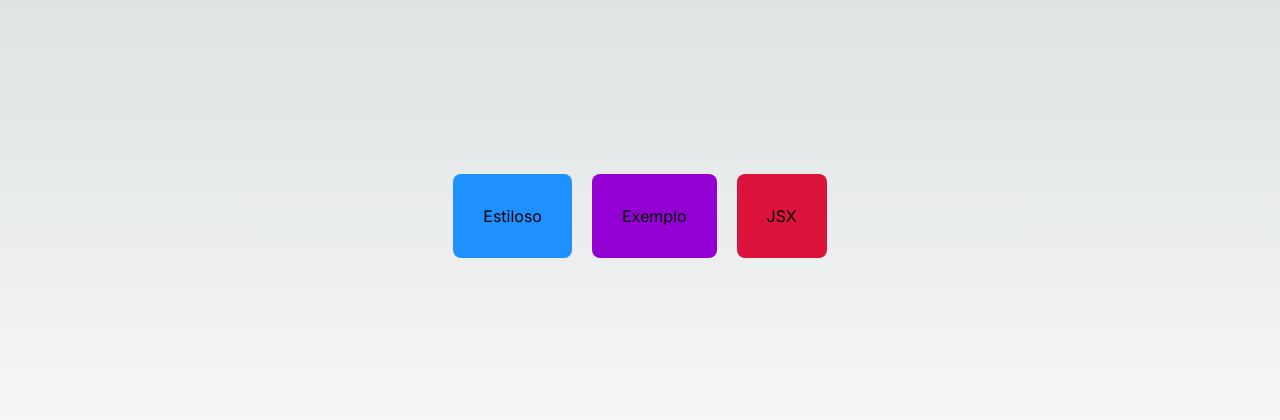
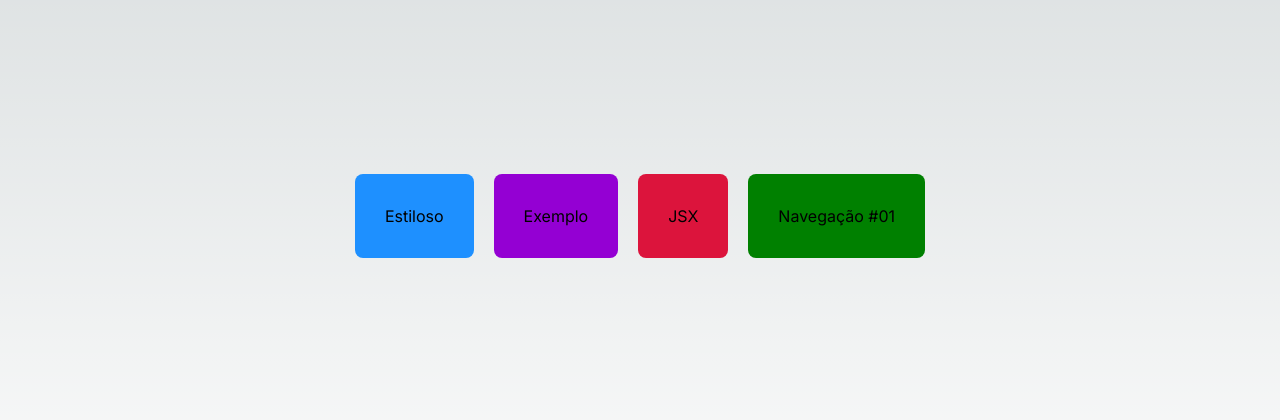
Before and after one commit to alerodrigues-ard/Cod3r-React-Next-2023, a Next.js app in the folder fundamentos/: page / in a window 1280 px wide. Shown: the part 184-604 px from the top of the page. Built offline with nearby package versions, Linux system fonts and the light colour scheme.

Commit message:
Fundamentos Next.js e React
Tópicos:
. Navegação Simples

```diff
--- a/fundamentos/src/app/page.tsx
+++ b/fundamentos/src/app/page.tsx
@@ -11,9 +11,10 @@ export default function Home() {
       height: '100vh',
 
     }}>
-      <Navegador destino="/estiloso" texto="Estiloso"></Navegador>
-      <Navegador destino="/exemplo" texto="Exemplo" cor="#9400d3"></Navegador>
-      <Navegador destino="/jsx" texto="JSX" cor="crimson"></Navegador>
+      <Navegador texto="Estiloso" destino="/estiloso"></Navegador>
+      <Navegador texto="Exemplo" destino="/exemplo" cor="#9400d3"></Navegador>
+      <Navegador texto="JSX" destino="/jsx" cor="crimson"></Navegador>
+      <Navegador texto="Navegação #01" destino="/navegacao" cor="green"></Navegador>
     </div>
   )
 }
--- /dev/null
+++ b/fundamentos/src/pages/navegacao/index.tsx
@@ -0,0 +1,9 @@
+import Layout from "@/components/layout";
+
+export default function Navegacao () {
+  return (
+    <Layout titulo="Exemplo de Navegação">
+      <h1>Navegação #01</h1>
+    </Layout>
+  )
+}
--- a/fundamentos/src/styles/Navegador.module.css
+++ b/fundamentos/src/styles/Navegador.module.css
@@ -2,4 +2,5 @@
   padding: 30px;
   margin: 10px;
   border-radius: 8px;
+  cursor: pointer;
 }
```
